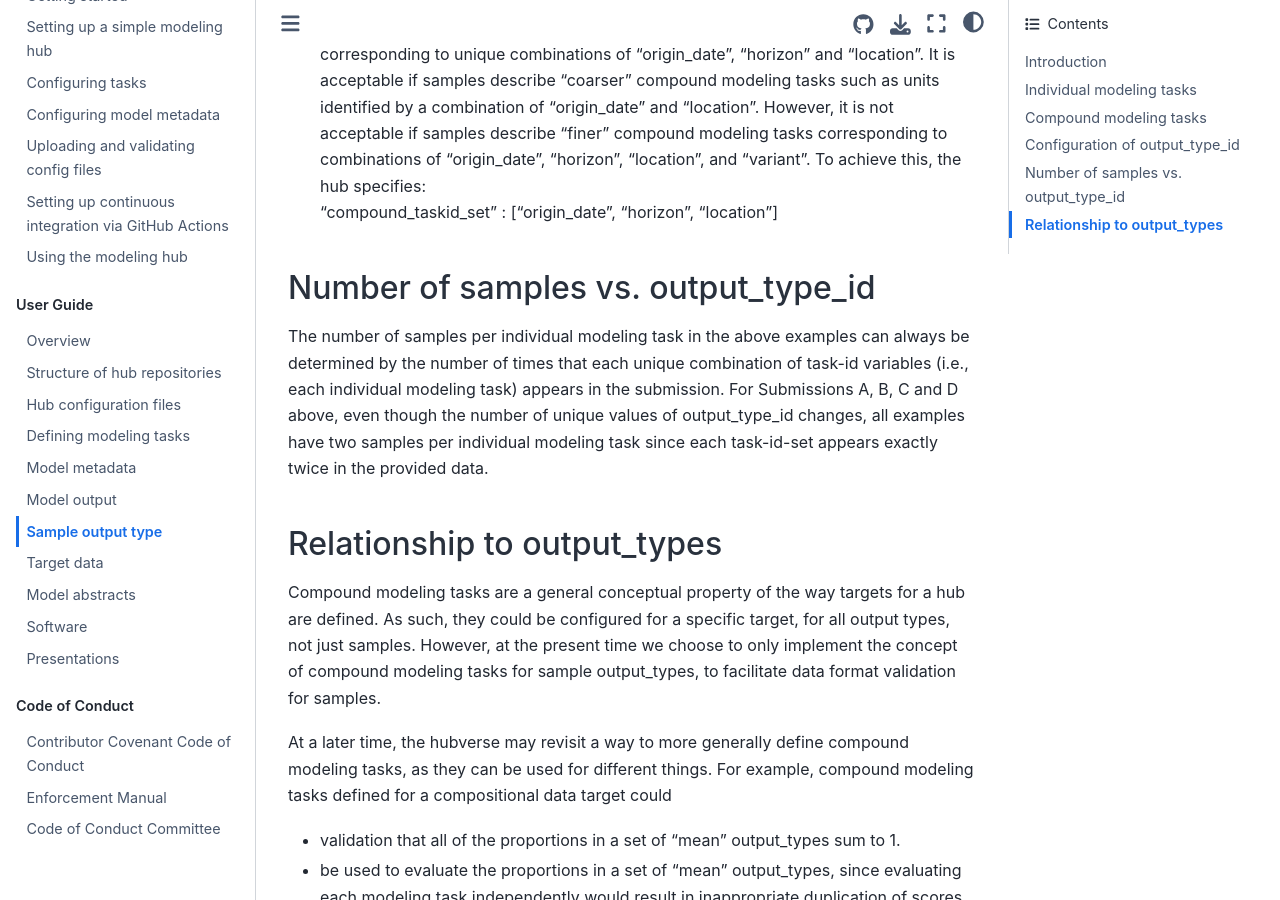
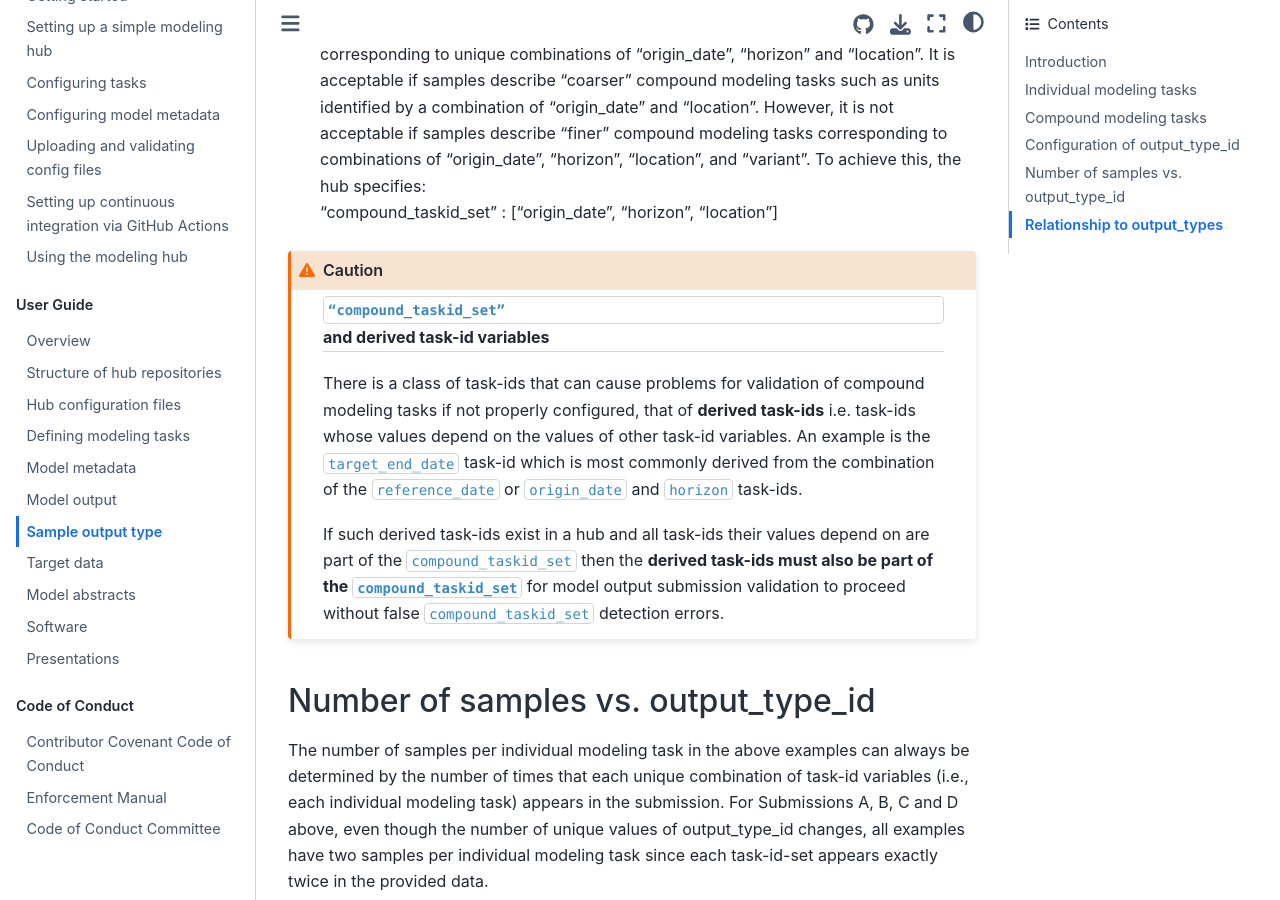
Before and after one commit to hubverse-org/hubDocs, a Sphinx documentation site: the page built from docs/source/user-guide/sample-output-type.md, in a window 1280 px wide and 900 px high, scrolled down 11067 px. Built offline with Sphinx 7.4.7 and the Sphinx Book theme 1.1.4, drawn with Linux system fonts in a browser that asks for light colours; comment, search, counter and statistics services are not loaded.

Commit message:
Add warning about effect of derived task ids on compound_taskid_set validation

````diff
--- a/docs/source/user-guide/sample-output-type.md
+++ b/docs/source/user-guide/sample-output-type.md
@@ -289,6 +289,14 @@ In general, a submission will pass validation if the task-id variables that defi
 - A hub wants to ensure that samples describe compound modeling tasks corresponding to unique combinations of “origin_date”, “horizon” and “location”. It is acceptable if samples describe “coarser” compound modeling tasks such as units identified by a combination of “origin_date” and “location”. However, it is not acceptable if samples describe “finer” compound modeling tasks corresponding to combinations of “origin_date”, “horizon”, “location”, and “variant”. To achieve this, the hub specifies: <br>
 “compound_taskid_set” : [“origin_date”, “horizon”, “location”]
 
+```{caution}
+#### `“compound_taskid_set”` and derived task-id variables
+
+There is a class of task-ids that can cause problems for validation of compound modeling tasks if not properly configured, that of **derived task-ids** i.e. task-ids whose values depend on the values of other task-id variables. An example is the `target_end_date` task-id which is most commonly derived from the combination of the `reference_date` or `origin_date` and `horizon` task-ids.
+
+If such derived task-ids exist in a hub and all task-ids their values depend on are part of the `compound_taskid_set` then the **derived task-ids must also be part of the `compound_taskid_set`** for model output submission validation to proceed without false `compound_taskid_set` detection errors.
+```
+
 ## Number of samples vs. output_type_id
 The number of samples per individual modeling task in the above examples can always be determined by the number of times that each unique combination of task-id variables (i.e., each individual modeling task) appears in the submission. For Submissions A, B, C and D above, even though the number of unique values of output_type_id changes, all examples have two samples per individual modeling task since each task-id-set appears exactly twice in the provided data.
 
````
